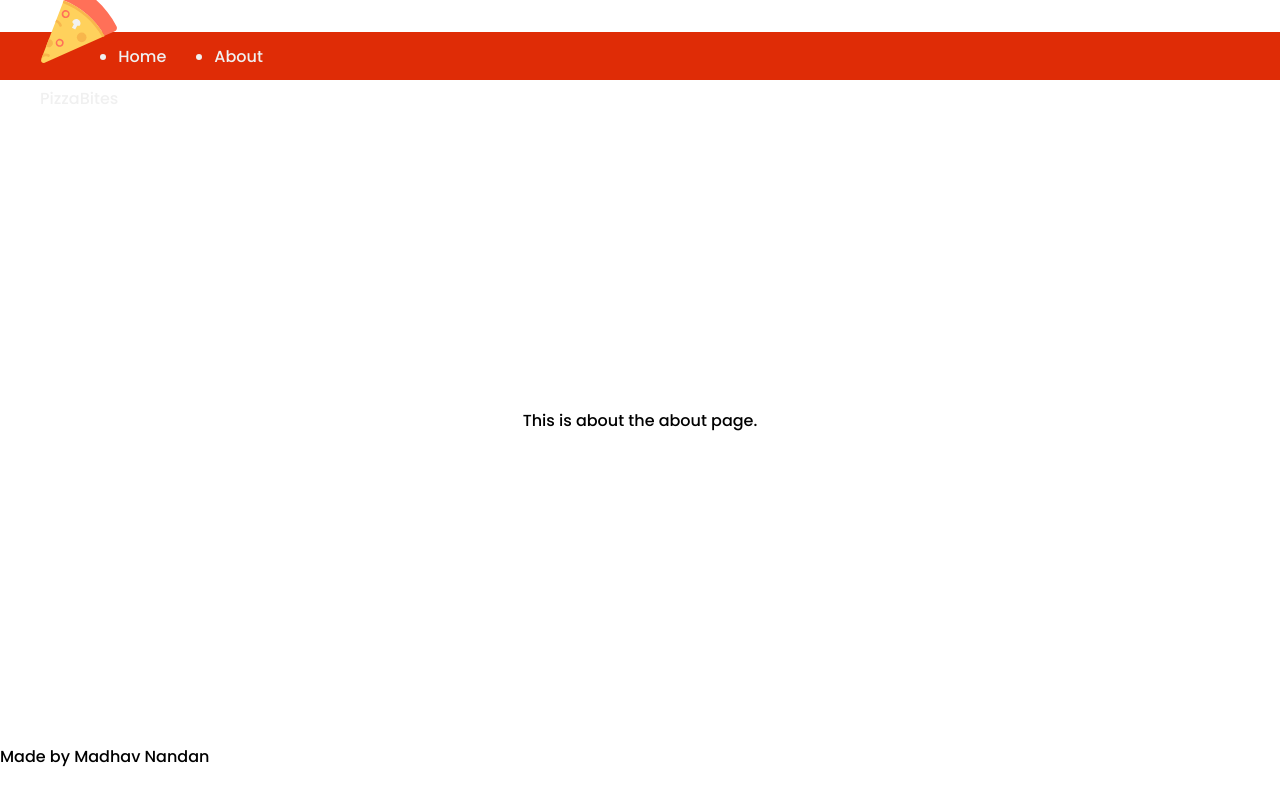
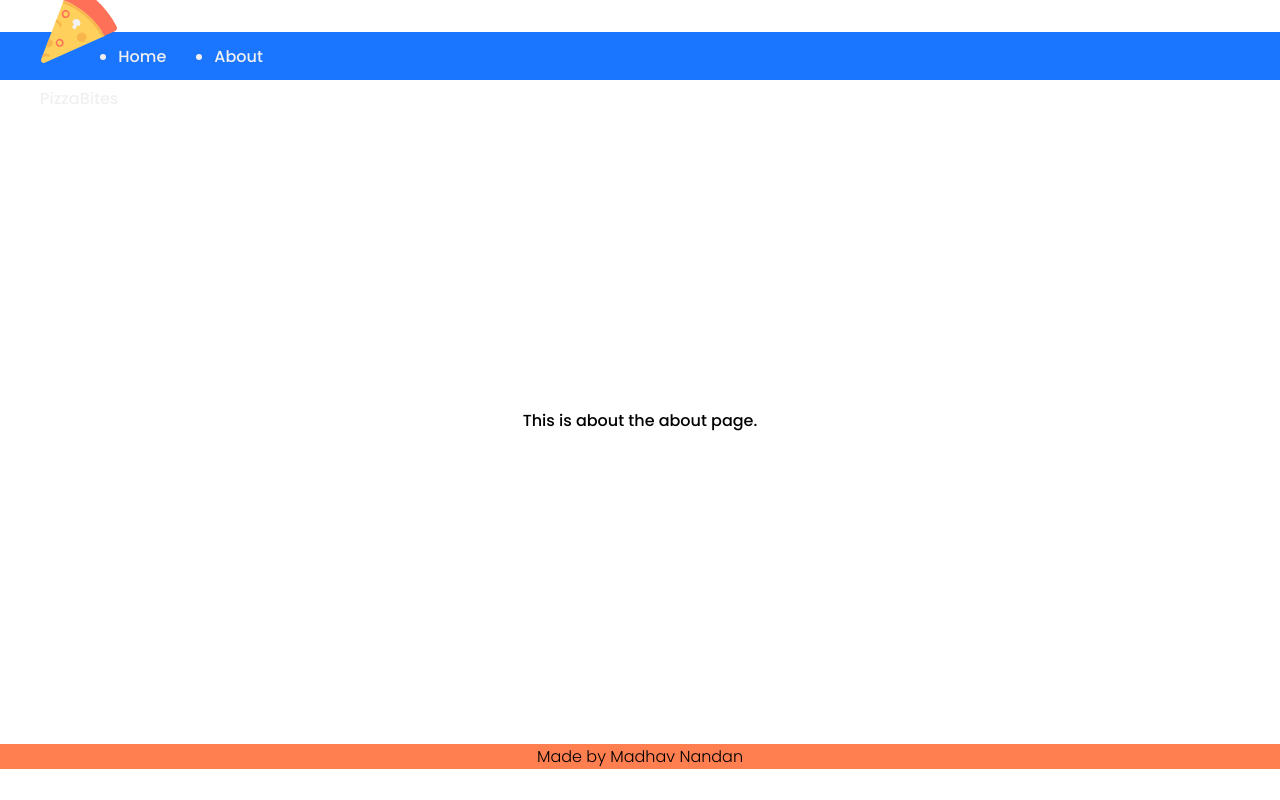
Before and after one commit to madhav06/Django_Kickstart, a Next.js app in the folder pizzabites/: page /about in a window 1280 px wide. Built offline with nearby package versions, Linux system fonts and the light colour scheme.

Commit message:
Adding Layout

```diff
--- a/pizzabites/src/components/Layout/Layout.module.css
+++ b/pizzabites/src/components/Layout/Layout.module.css
@@ -0,0 +1,6 @@
+.footer {
+    display: flex;
+    justify-content: center;
+    background-color: coral;
+    font-weight: 300;
+}
--- a/pizzabites/src/styles/MyApp.module.css
+++ b/pizzabites/src/styles/MyApp.module.css
@@ -7,7 +7,7 @@
     flex-direction: row;
     justify-content: flex-start;
     align-items: center;
-    background-color: #df2c06;
+    background-color: #1a75ff;
     height: 3rem;
     font-weight: 500;
     color: #f0f0f0;
@@ -23,7 +23,7 @@
     flex-direction: column;
     justify-content: center;
     align-items: center;
-    background-color: #df2c06;
+    background-color: #1a75ff;
     border-radius: 50px;
     margin-right: 16px;
     font-size: 16px;
```
